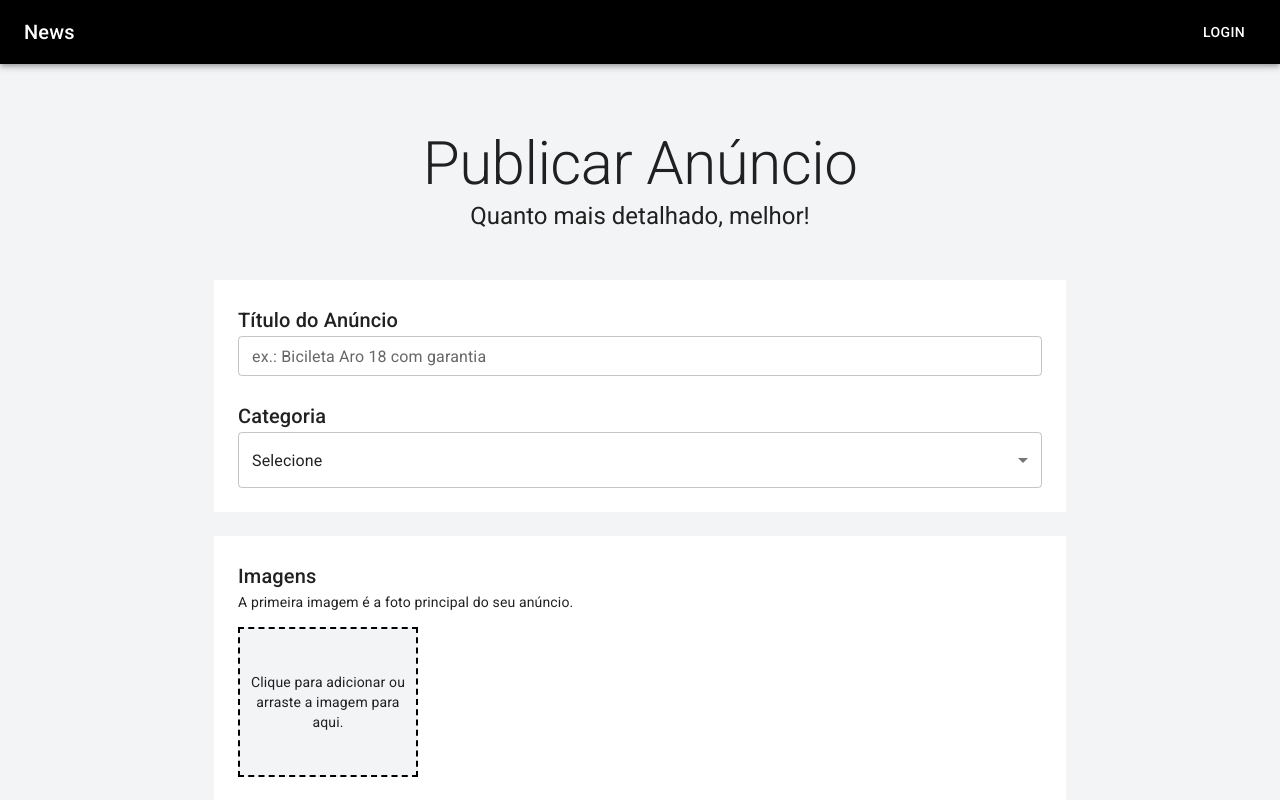
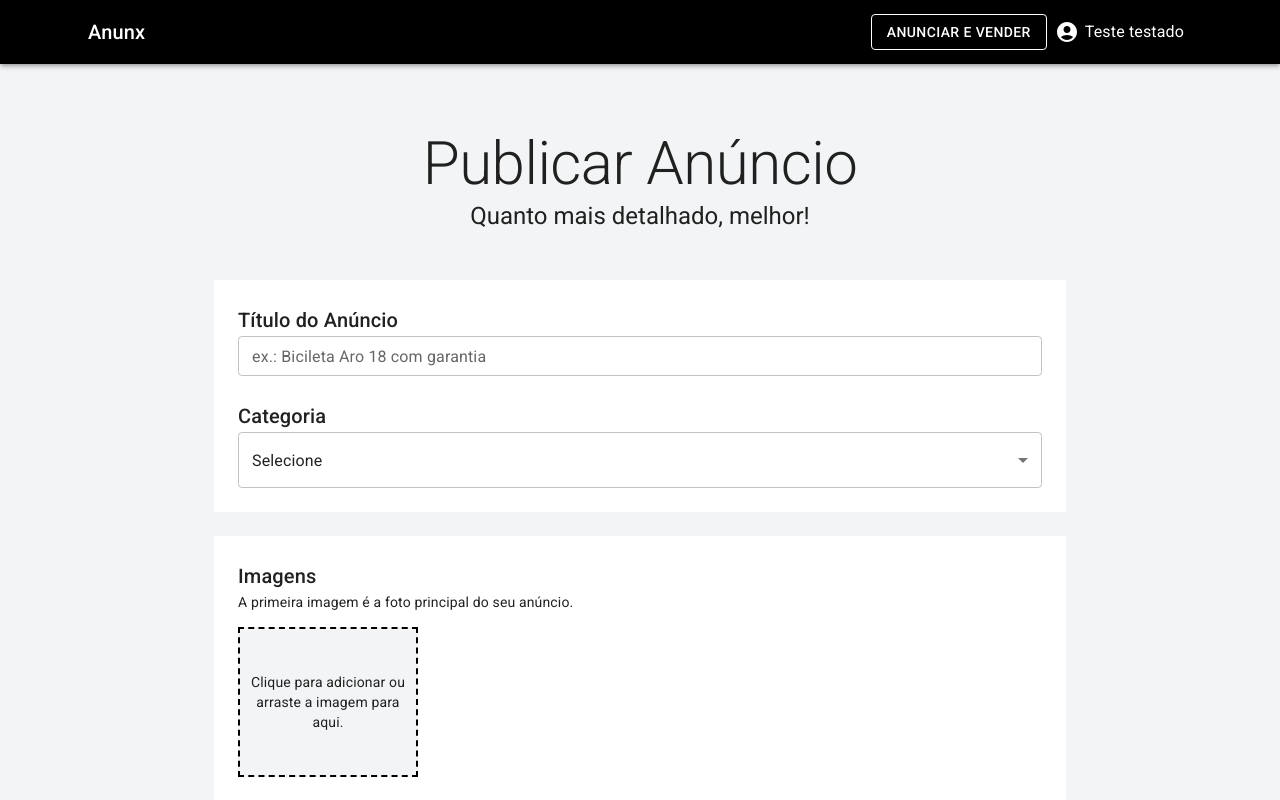
Before and after one commit to ericlesbrum/Projeto-Anunx, a Next.js app: page /user/publish in a window 1280 px wide. Shown: the top 800 px of the page. Built offline with nearby package versions, Linux system fonts and the light colour scheme.

Commit message:
adicionando container e menu de usuario

```diff
--- a/pages/index.js
+++ b/pages/index.js
@@ -44,7 +44,7 @@ const Home = () => {
                     </IconButton>
                 </Paper>
             </Container>
-            <Container maxWidth="md" sx={cardGrid(theme.spacing(8, 0, 6))}>
+            <Container maxWidth="lg" sx={cardGrid(theme.spacing(8, 0, 6))}>
                 <Typography component="h2" variant='h4' align='center' color="textPrimary">
                     Destaques
                 </Typography>
--- a/src/components/Header.js
+++ b/src/components/Header.js
@@ -1,23 +1,78 @@
 import * as React from 'react';
 import AppBar from '@mui/material/AppBar';
-import Box from '@mui/material/Box';
 import Toolbar from '@mui/material/Toolbar';
 import Typography from '@mui/material/Typography';
 import Button from '@mui/material/Button';
-import IconButton from '@mui/material/IconButton';
-import MenuIcon from '@mui/icons-material/Menu';
+import { Avatar, Container, Divider, IconButton, Menu, MenuItem } from '@mui/material';
+import Link from 'next/link'
+import { AccountCircle } from '@mui/icons-material';
+import styled from 'styled-components';
+
+const StyledLink = styled(Link)`
+    text-decoration: none;
+    color: white;
+    &:focus, &:hover, &:visited, &:link, &:active {
+        text-decoration: none;
+    }
+`;
+const StyledMenuLink = styled(Link)`
+    text-decoration: none;
+    color: black;
+    &:focus, &:hover, &:visited, &:link, &:active {
+        text-decoration: none;
+    }
+`;
+const userName = () => {
+  return {
+    ml: '6px'
+  }
+}
+
 
 export default function ButtonAppBar() {
+  const [anchorUserMenu, setAnchorUserMenu] = React.useState(false);
+  const openUserMenu = Boolean(anchorUserMenu);
   return (
-    <Box sx={{ flexGrow: 1 }}>
-      <AppBar position="static">
-        <Toolbar>
-          <Typography variant="h6" component="div" sx={{ flexGrow: 1 }}>
-            News
-          </Typography>
-          <Button color="inherit">Login</Button>
-        </Toolbar>
+    <>
+      <AppBar position="static" elevation={3}>
+        <Container maxWidth='lg'>
+          <Toolbar>
+            <Typography variant="h6" component="div" sx={{ flexGrow: 1 }}>
+              Anunx
+            </Typography>
+            <StyledLink href="/user/publish" passHref>
+              <Button color="inherit" variant='outlined'>
+                Anunciar e Vender
+              </Button>
+            </StyledLink>
+            <IconButton color='secondary' onClick={(e) => setAnchorUserMenu(e.currentTarget)}>
+              {
+                true === false
+                  ?
+                  <Avatar src='' />
+                  : <AccountCircle />
+              }
+              <Typography sx={userName}>
+                Teste testado
+              </Typography>
+            </IconButton>
+            <Menu
+              open={openUserMenu}
+              anchorEl={anchorUserMenu}
+              onClose={() => setAnchorUserMenu()}
+            >
+              <StyledMenuLink href="/user/publish" passHref>
+                <MenuItem>Meus anúncios</MenuItem>
+              </StyledMenuLink>
+              <StyledMenuLink href="/user/publish" passHref>
+                <MenuItem>Publicar novo anúncios</MenuItem>
+              </StyledMenuLink>
+              <Divider sx={{ m: '8px 0' }} />
+              <MenuItem>Sair</MenuItem>
+            </Menu>
+          </Toolbar>
+        </Container>
       </AppBar>
-    </Box>
+    </>
   );
 }
```
